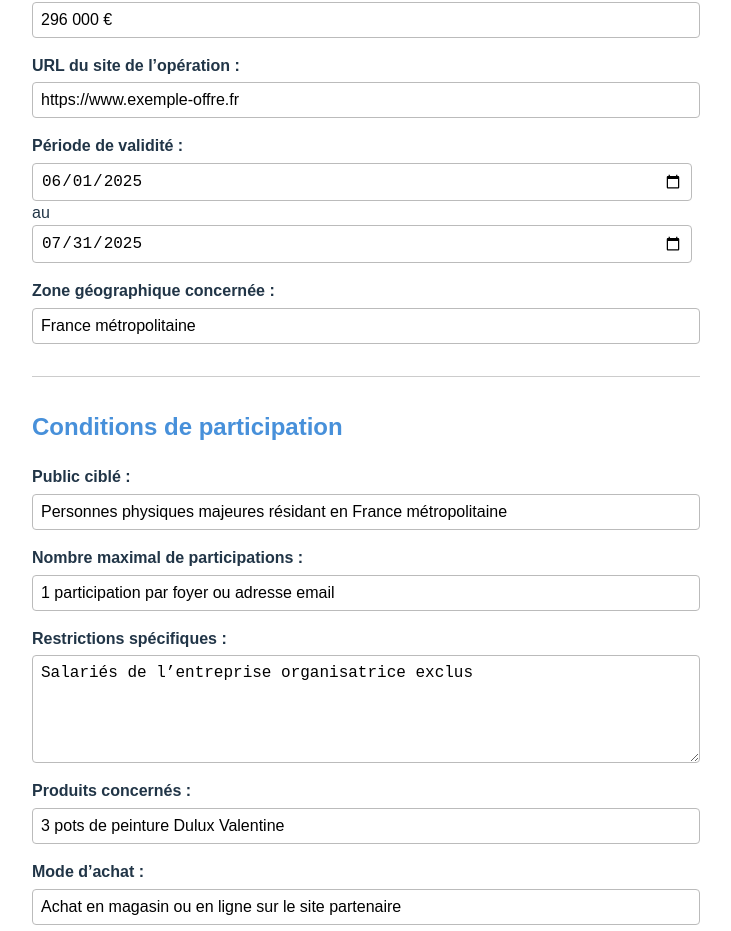
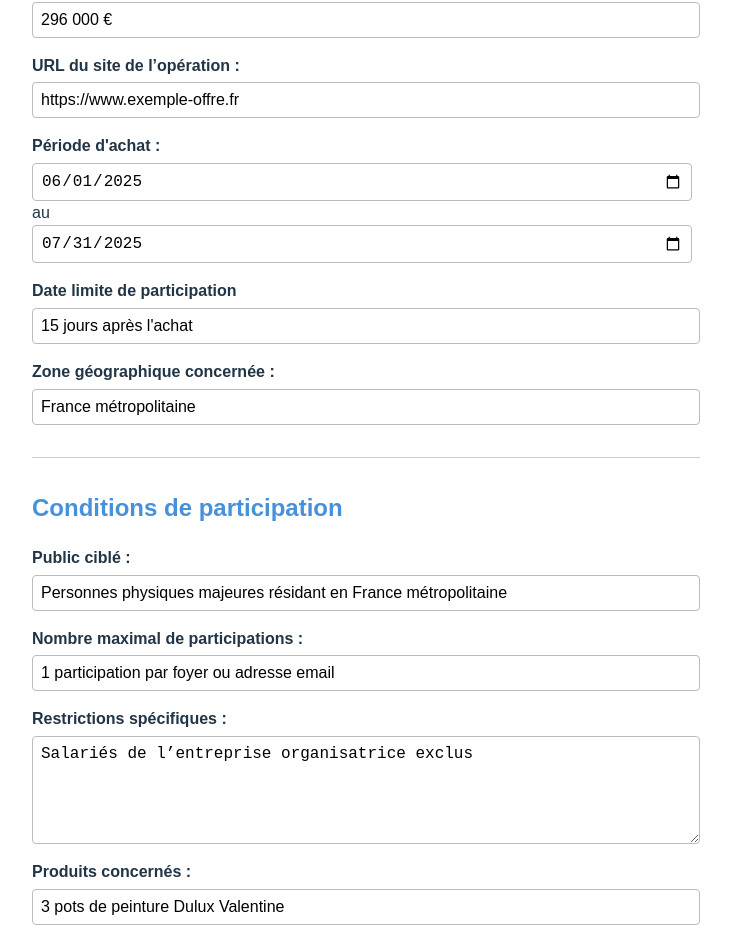
Before and after one commit to loic-job-dev/Project_opeDF, a Vue app: page / in a window 1280 px wide. Shown: the part 767-1698 px from the top of the page, without its empty margins (274-1005 px from the left). Built offline with nearby package versions, Linux system fonts and the light colour scheme.

Commit message:
added an input participationEndDate in the form

```diff
--- a/src/components/Formulaire.vue
+++ b/src/components/Formulaire.vue
@@ -45,9 +45,14 @@ const form = useFormStore()
       </div>
 
       <div class="form-group date-range">
-        <label>Période de validité :</label>
+        <label>Période d'achat :</label>
         <input type="date" v-model="form.startDate" /> au
         <input type="date" v-model="form.endDate" />
+      </div>
+
+      <div class="form-group date-range">
+        <label for="participationEndDate">Date limite de participation</label>
+        <input id="participationEndDate" v-model="form.participationEndDate" />
       </div>
 
       <div class="form-group">
--- a/src/components/PreviewMarkdown.vue
+++ b/src/components/PreviewMarkdown.vue
@@ -12,7 +12,9 @@ const markdown = computed(() => {
 
 La présente opération **« ${form.opName || ''} »**, organisée par **${form.societyOrganisation || ''}**, une société de type **${form.judiciaryType || ''}** dont le siège social est situé à **${form.societyAddress || ''}**, est ouverte à toute personne physique majeure résidant en France métropolitaine.
 
-Une seule participation par foyer (même nom, même adresse postale et/ou email) est autorisée pour toute la durée de l’opération, soit du **${form.startDate || ''}** au **${form.endDate || ''}**, sur la zone géographique suivante : **${form.geographicZone || ''}**.
+Une seule participation par foyer (même nom, même adresse postale et/ou email) est autorisée pour toute la durée de l’opération, pour un achat compris entre le **${form.startDate || ''}** et le **${form.endDate || ''}**, sur la zone géographique suivante : **${form.geographicZone || ''}**.
+
+La date limite de participation est fixée à l'échéance suivante : **« ${form.participationEndDate || ''} »**.
 
 La participation doit être personnelle. Il est interdit de participer via plusieurs identités, adresses électroniques ou coordonnées bancaires.
 
--- a/src/stores/formStore.js
+++ b/src/stores/formStore.js
@@ -12,6 +12,7 @@ export const useFormStore = defineStore('form', () => {
   const websiteUrl = ref('https://www.exemple-offre.fr')
   const startDate = ref('2025-06-01') // format ISO pour input date
   const endDate = ref('2025-07-31')
+  const participationEndDate = ref ('15 jours après l\'achat')
   const geographicZone = ref('France métropolitaine')
 
   // Conditions de participation
@@ -56,6 +57,7 @@ export const useFormStore = defineStore('form', () => {
     websiteUrl,
     startDate,
     endDate,
+    participationEndDate,
     geographicZone,
 
     targetAudience,
```
Also changed, not shown: src/lib/api.js (added).
